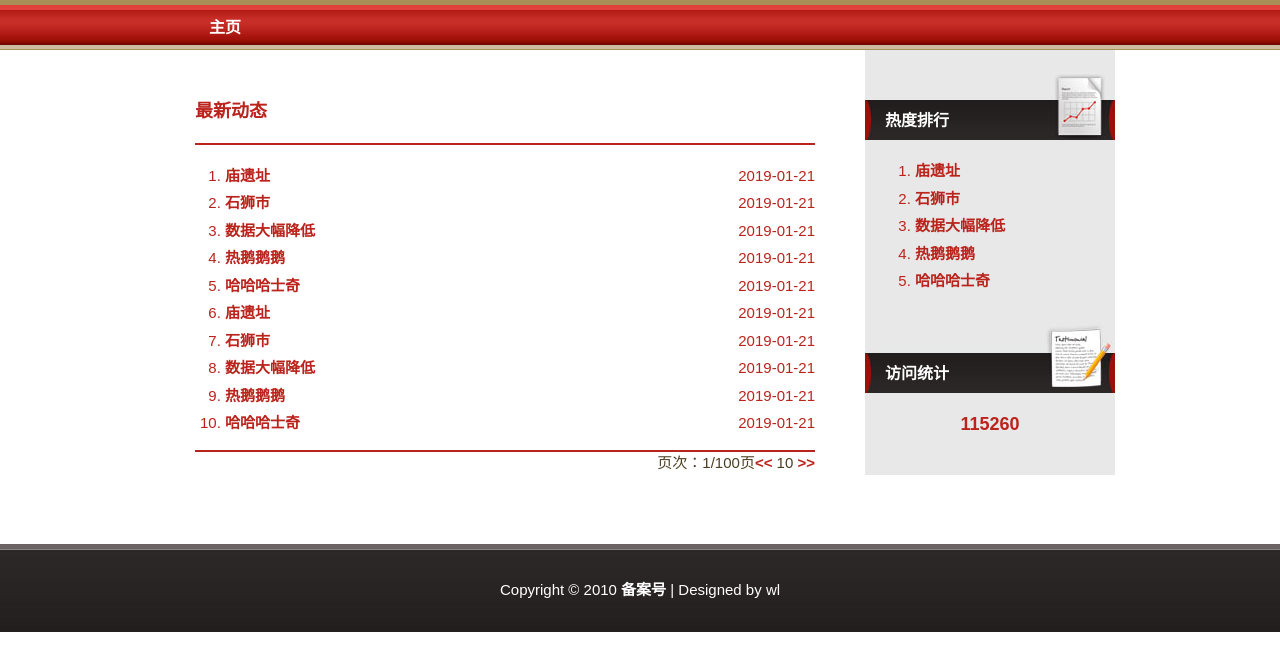
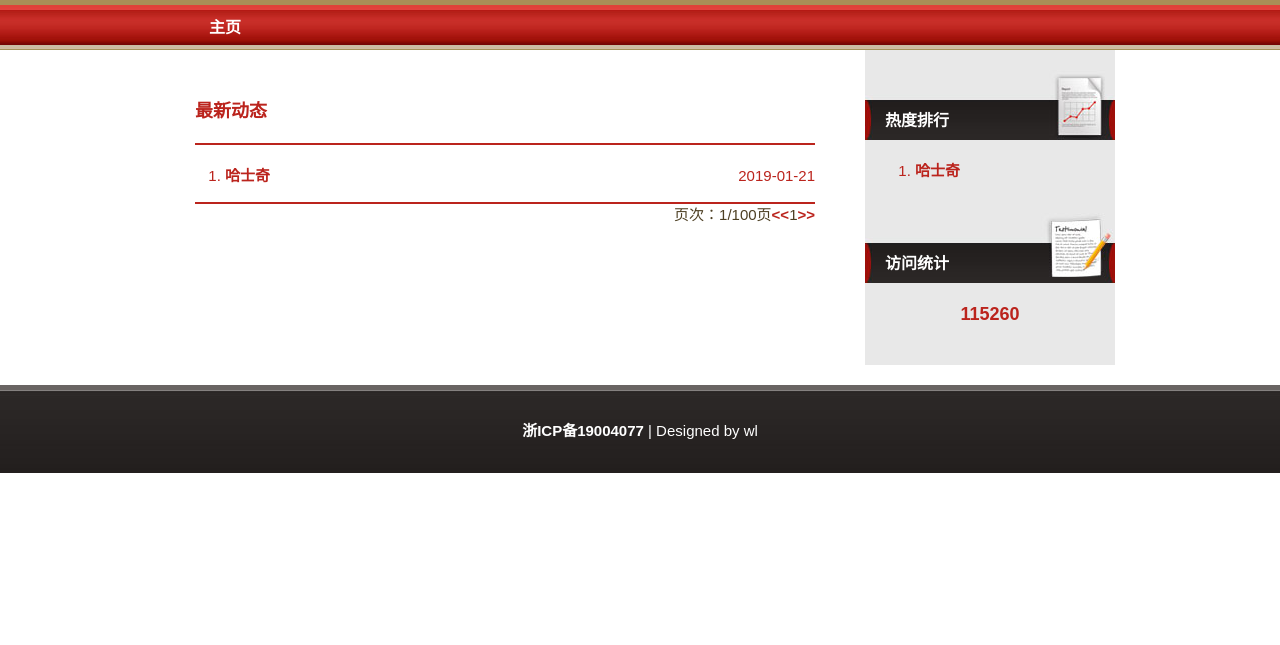
Before and after one commit to 1156859110/news, a plain HTML site: page index/index.html in a window 1280 px wide. Shown: the part 155-800 px from the top of the page. Drawn offline with Linux system fonts and the light colour scheme.

Commit message:
修改index页

```diff
--- a/index/index.html
+++ b/index/index.html
@@ -1,3 +1,4 @@
+<!--*1-->
 <!DOCTYPE html PUBLIC "-//W3C//DTD XHTML 1.0 Transitional//EN" "http://www.w3.org/TR/xhtml1/DTD/xhtml1-transitional.dtd">
 <html xmlns="http://www.w3.org/1999/xhtml">
 <head>
@@ -17,25 +18,20 @@
 <div id="content_bg">
   <div id="content">
     <div class="section_w620 fl">
+<!--*2-->
+
       <div class="title_header">最新动态</div>
 	  <div class="seperate"></div>
 	   <ul class="list_url">
-			<li><a href="http://www.kanketech.site" >庙遗址</a> <span>2019-01-21</span></li>
-			<li><a href="http://www.kanketech.site">石狮市</a><span>2019-01-21</span></li>
-			<li><a href="http://www.kanketech.site">数据大幅降低</a><span>2019-01-21</span></li>
-			<li><a href="http://www.kanketech.site" >热鹅鹅鹅</a><span>2019-01-21</span></li>
-			<li><a href="http://www.kanketech.site">哈哈哈士奇</a><span>2019-01-21</span></li>
-			<li><a href="http://www.kanketech.site" >庙遗址</a> <span>2019-01-21</span></li>
-			<li><a href="http://www.kanketech.site">石狮市</a><span>2019-01-21</span></li>
-			<li><a href="http://www.kanketech.site">数据大幅降低</a><span>2019-01-21</span></li>
-			<li><a href="http://www.kanketech.site" >热鹅鹅鹅</a><span>2019-01-21</span></li>
-			<li><a href="http://www.kanketech.site">哈哈哈士奇</a><span>2019-01-21</span></li>
+			<li><a href="http://www.kanketech.site" >哈士奇</a> <span>2019-01-21</span></li>
 			<div class="cleaner"></div>
 		</ul>
 		<div class="seperate"></div>
-		<div class= "fr" >
-		<p>页次：1/100页<a href="http://www.kanketech.site"><<</a>  10  <a href="http://www.kanketech.site">>></a></p>
+		<div class= "fr">
+		<p>页次：1/100页<a href="http://www.kanketech.site"><<</a>1<a href="http://www.kanketech.site">>></a></p>
 		</div>
+
+<!--3-->
       <div class="margin_bottom_40"></div>
       <div class="section_320 fl margin_right_40">
       </div>
@@ -46,31 +42,23 @@
       <div class="w250_content">
         <div class="latest_news">
 		   <ul class="list_url">
-			<li><a href="http://www.kanketech.site" target="_parent">庙遗址</a></li>
-			<li><a href="http://www.kanketech.site">石狮市</a></li>
-			<li><a href="http://www.kanketech.site">数据大幅降低</a></li>
-			<li><a href="http://www.kanketech.site" target="_parent">热鹅鹅鹅</a></li>
-			<li><a href="http://www.kanketech.site">哈哈哈士奇</a></li>
+			<li><a href="http://www.kanketech.site">哈士奇</a></li>
 			</ul>
         </div>
 	 </div>
       <div class="margin_bottom_20"></div>
       <div class="section_w250_title visitor_title">访问统计</div>
       <div class="w250_content">
+<!--4-->
         <div class="title_header" align = center>115260</div>
       </div>
       <div class="margin_bottom_20"></div>
     </div>
     <div class="margin_bottom_20"></div>
   </div>
-  <!-- end of content -->
 </div>
-<!-- end of content wrapper -->
 <div id="footer_bg">
-  <div id="footer"> Copyright © 2010 <a href="http://www.kanketech.site">备案号</a> |
-    Designed by wl
-  <!-- end of footer -->
+  <div id="footer"> <a href="http://www.miitbeian.gov.cn">浙ICP备19004077</a> |  Designed by wl
 </div>
-<!-- end of footer wrapper -->
 </body>
 </html>
```
